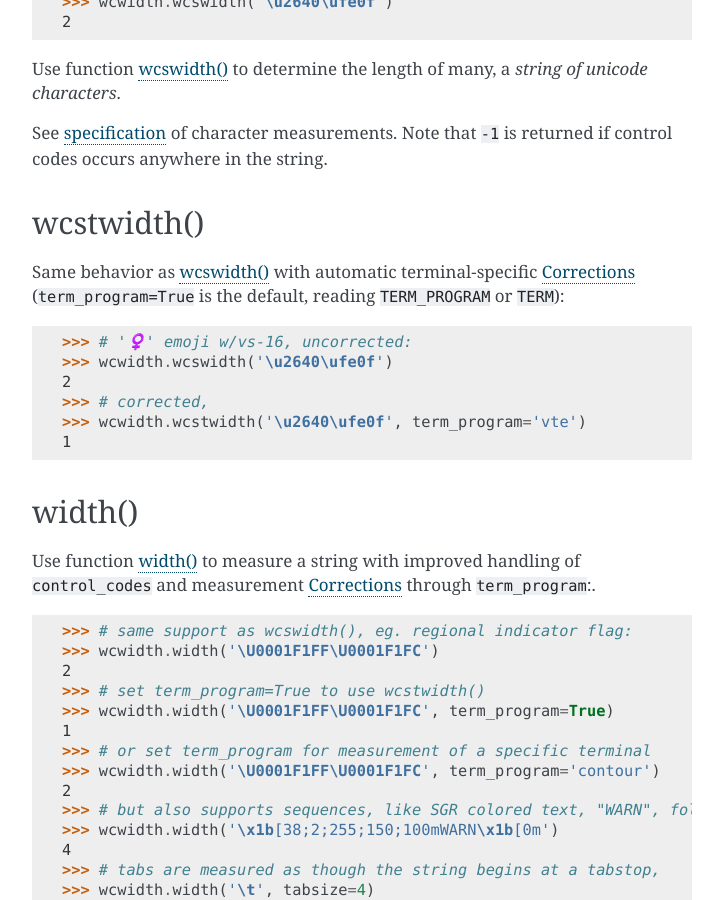
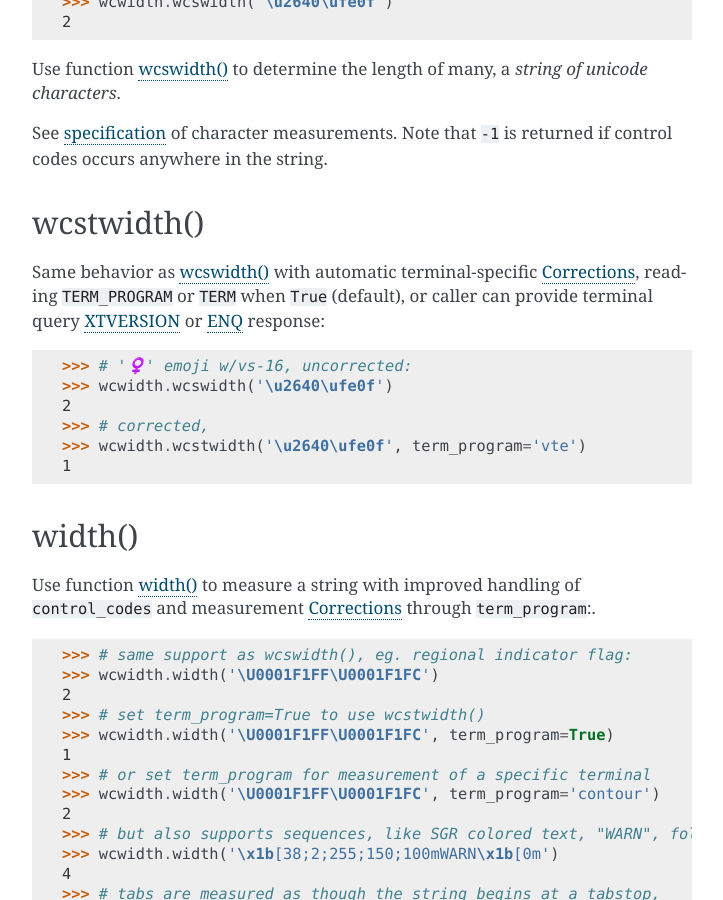
Before and after one commit to jquast/wcwidth, a Sphinx documentation site: the page built from docs/intro.rst, in a window 1280 px wide and 900 px high, scrolled down 2686 px. Shown: the whole window, without its empty margins (388-1111 px from the left). Built offline with Sphinx 7.4.7, drawn with Linux system fonts in a browser that asks for light colours.

Commit message:
more docs

```diff
--- a/docs/intro.rst
+++ b/docs/intro.rst
@@ -128,8 +128,9 @@ anywhere in the string.
 wcstwidth()
 -----------
 
-Same behavior as `wcswidth()`_ with automatic terminal-specific Corrections_
-(``term_program=True`` is the default, reading ``TERM_PROGRAM`` or ``TERM``):
+Same behavior as `wcswidth()`_ with automatic terminal-specific Corrections_, reading
+``TERM_PROGRAM`` or ``TERM`` when ``True`` (default), or caller can provide terminal query
+XTVERSION_ or ENQ_ response:
 
 .. code-block:: python
 
```
